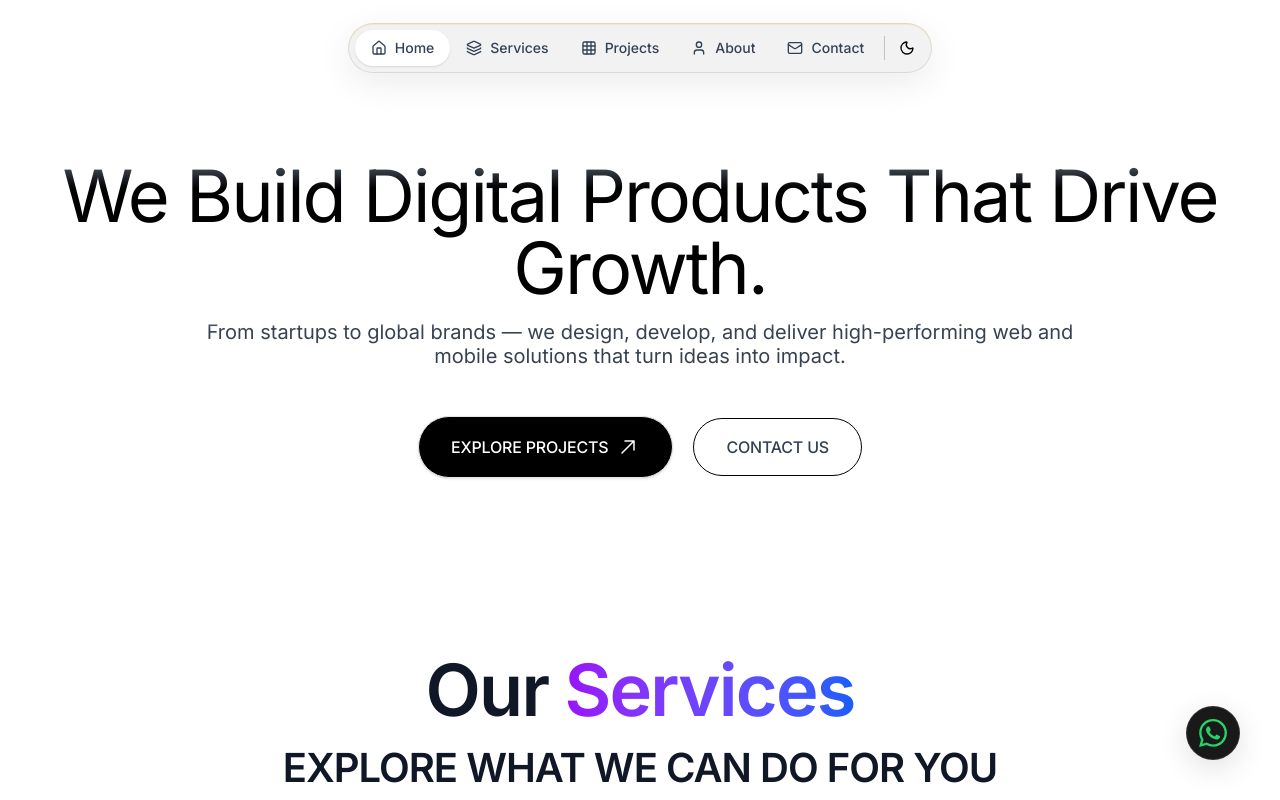
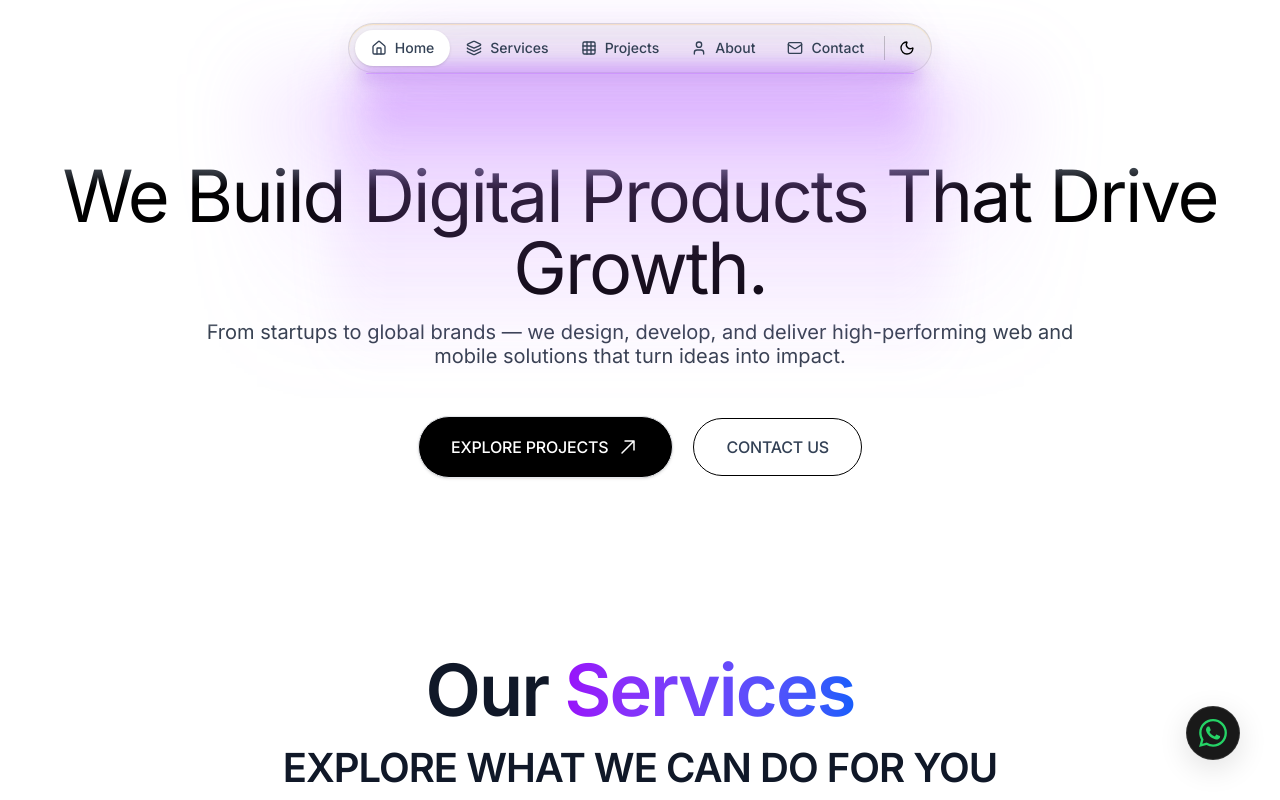
Before and after one commit to Jayasurya2021/portfolio, a React (Vite) app: page / in a window 1280 px wide. Shown: the top 800 px of the page. Built offline with nearby package versions, Linux system fonts and the light colour scheme.

Commit message:
Navbar light added

```diff
--- a/src/components/Header.jsx
+++ b/src/components/Header.jsx
@@ -198,6 +198,33 @@ export const Header = () => {
           )}
         </AnimatePresence>
 
+        {/* Downward Light Effect */}
+        <AnimatePresence>
+          {activeSection === "#hero" && (
+            <motion.div
+              initial={{ opacity: 0 }}
+              animate={{ opacity: 1 }}
+              exit={{ opacity: 0 }}
+              transition={{ duration: 0.6 }}
+              className="absolute left-[3%] right-[3%] -bottom-[1px] flex justify-center pointer-events-none z-[-1]"
+            >
+              {/* Core bright line */}
+              <div className="absolute inset-0 bg-purple-400/60 dark:bg-white h-[1px] rounded-full shadow-[0_0_15px_5px_rgba(168,85,247,0.4)] dark:shadow-[0_0_15px_5px_rgba(255,255,255,0.9)]" />
+
+              {/* Upward glow reaching towards the buttons (behind the frosted glass) */}
+              <div className="absolute bottom-0 left-1/2 -translate-x-1/2 w-[95%] h-[40px] bg-purple-400/20 dark:bg-white/30 blur-2xl rounded-full" />
+
+              {/* Downward light spread (Wide and soft) */}
+              <div className="absolute top-[1px] left-1/2 -translate-x-1/2 w-[140%] h-[300px] bg-gradient-to-b from-purple-400/20 dark:from-white/20 via-purple-400/5 dark:via-white/5 to-transparent blur-2xl" />
+
+              {/* Inner concentrated downward glow */}
+              <div className="absolute top-[1px] left-1/2 -translate-x-1/2 w-[110%] h-[300px] bg-gradient-to-b from-purple-400/30 dark:from-white/30 to-transparent blur-xl" />
+
+              {/* Most intense light right at the slit */}
+              <div className="absolute top-[1px] left-1/2 -translate-x-1/2 w-[98%] h-[90px] bg-gradient-to-b from-purple-400/40 dark:from-white/40 to-transparent blur-lg" />
+            </motion.div>
+          )}
+        </AnimatePresence>
       </motion.div>
     </motion.header>
   );
```
